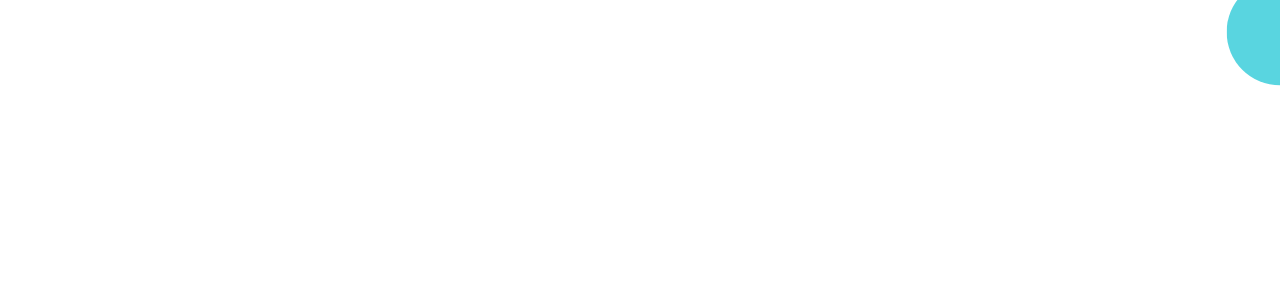
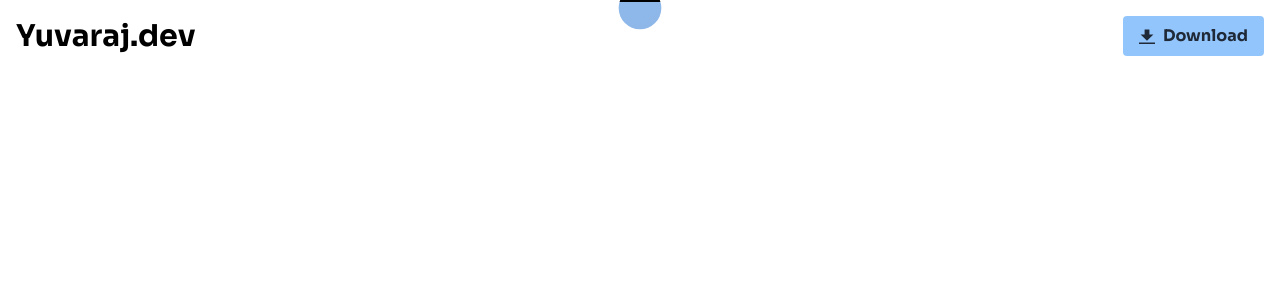
Before and after one commit to yuvarajj-dev/Yuvaraj.dev_Portfolio, a React (Create React App) app: page / in a window 1280 px wide. Shown: the top 300 px of the page. Built offline with nearby package versions, Linux system fonts and the light colour scheme.

Commit message:
navbar update

```diff
--- a/src/App.js
+++ b/src/App.js
@@ -1,9 +1,11 @@
 import './App.css';
-import Header from './Components/Header';
+import Header from './Header/Header';
+import Navbar from './Header/Navbar';
 
 function App() {
   return (
     <>
+    <Navbar />
     <Header />
     </>
   );
--- a/src/Components/Header.css
+++ b/src/Header/Header.css
@@ -5,14 +5,18 @@
     box-sizing: border-box;
     outline: none;
 }
-.main, .nav_bar {
+
+.main,
+.nav_bar {
     display: flex;
     justify-content: center;
     align-items: center;
-    width: 100vw;
-    height: 100vh; /* Set height to 100vh for full viewport height */
+    width: 100%;
+    height: 100vh;
+    /* Set height to 100vh for full viewport height */
 }
-.menu{
+
+.menu {
     position: absolute;
     top: 20px;
     color: whitesmoke;
@@ -20,31 +24,41 @@
     right: 5px;
     z-index: 9999;
 }
+
 .main {
-    background-color: white;
-    margin: 0; /* Remove default margin */
+    background-color: rgb(255, 255, 255);
+    margin: 0;
+    /* Remove default margin */
 }
+
 .nav_bar {
-    position: fixed; /* Change to fixed for better positioning */
+    position: fixed;
+    /* Change to fixed for better positioning */
     top: 0px;
     left: 0;
-    background-color: #59D5E0;
-    clip-path: circle(5% at 100% 2em);
+    background-image: linear-gradient(135deg, #8BC6EC 0%, #9599E2 100%);
+    clip-path: circle(2% at 50% 1%);
     cursor: pointer;
     transition: clip-path 1s ease;
-    height: 100vh; /* Set height to 100vh for full viewport height */
+    height: 100vh;
+    border: 2px solid black;
+    /* Set height to 100vh for full viewport height */
 }
+
 .active {
     clip-path: circle(100% at 50% 50%);
 }
+
 .nav_bar .logo {
     position: absolute;
     top: 5%;
     left: 10%;
     color: white;
     font-size: 1.8rem;
-    z-index: 1; /* Set z-index to place it above the button */
+    z-index: 1;
+    /* Set z-index to place it above the button */
 }
+
 .nav_bar button {
     border: none;
     background-color: rgb(243, 66, 7);
@@ -59,20 +73,26 @@
     font-size: 2em;
     cursor: pointer;
     font-weight: 600;
-    z-index: 1; /* Set z-index to place it above the background */
+    z-index: 1;
+    /* Set z-index to place it above the background */
 }
+
 .nav_bar button:hover {
     transform: translateY(-8px);
     background-color: rgb(255, 255, 255);
     color: red;
 }
+
 .nav_bar ul {
     list-style: none;
-    z-index: 1; /* Set z-index to place it above the background */
+    z-index: 1;
+    /* Set z-index to place it above the background */
 }
-.nav_bar ul li{
+
+.nav_bar ul li {
     margin-top: 3rem;
 }
+
 .nav_bar ul li a {
     color: rgb(251, 249, 246);
     font-size: 1.7em;
@@ -80,6 +100,7 @@
     transition: color 0.2s ease, opacity 1.5s ease;
     position: relative;
 }
+
 .nav_bar ul li a:after {
     content: '';
     width: 100%;
@@ -93,15 +114,18 @@
     transform: scaleX(0);
     transition: transform 0.5s ease;
 }
-.nav_bar ul li a:hover:after{
+
+.nav_bar ul li a:hover:after {
     background: #f7f5f5;
     transform: scaleX(1);
 }
+
 .nav_bar * {
     opacity: 0;
     pointer-events: none;
     transition: opacity 1.5s ease;
 }
+
 .active * {
     opacity: 1;
     pointer-events: all;
--- /dev/null
+++ b/src/Header/Navbar.jsx
@@ -0,0 +1,22 @@
+import React from 'react'
+
+export default function Navbar() {
+    return (
+        <>
+            <div>
+                <nav className="bg-white border-gray-200 dark:bg-blue-100">
+                    <div className="flex flex-wrap justify-between items-center mx-auto max-w-screen-xl p-4">
+                        <h1 className='text-3xl text-black font-bold'>Yuvaraj.dev</h1>
+
+                        <div className="flex items-center space-x-6 rtl:space-x-reverse">
+                            <button className="bg-blue-300 hover:bg-blue-600 text-gray-800 font-bold py-2 px-4 rounded inline-flex items-center">
+                                <svg className="fill-current w-4 h-4 mr-2" xmlns="http://www.w3.org/2000/svg" viewBox="0 0 20 20"><path d="M13 8V2H7v6H2l8 8 8-8h-5zM0 18h20v2H0v-2z" /></svg>
+                                <span>Download</span>
+                            </button>
+                        </div>
+                    </div>
+                </nav>
+            </div>
+        </>
+    )
+}
```
Also changed, not shown: src/Home_file/Home.jsx (added, +9 -0 lines), src/Header/Header.jsx (line endings or trailing spaces). Lines whose indentation alone changed are shown as unchanged.
